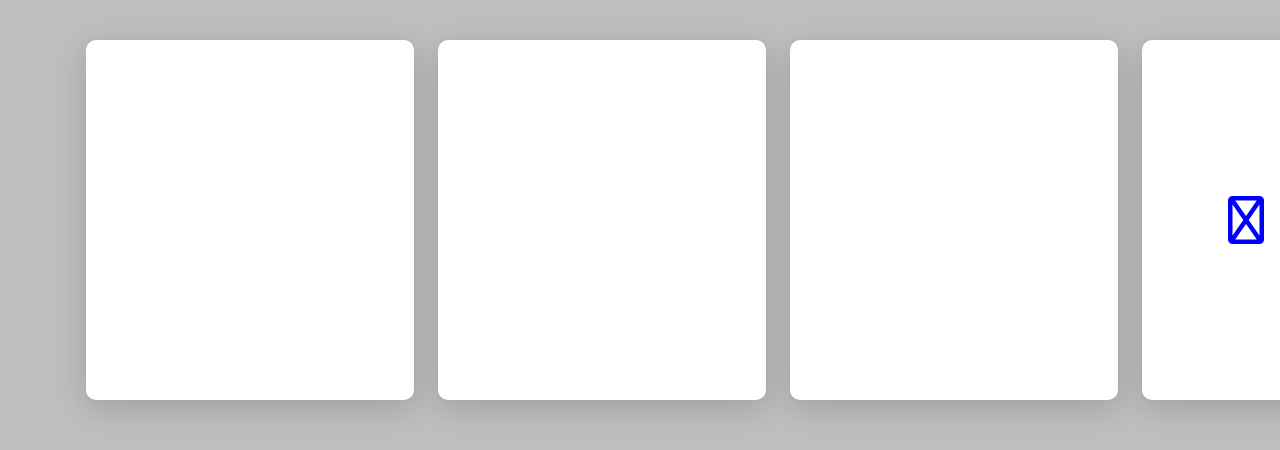
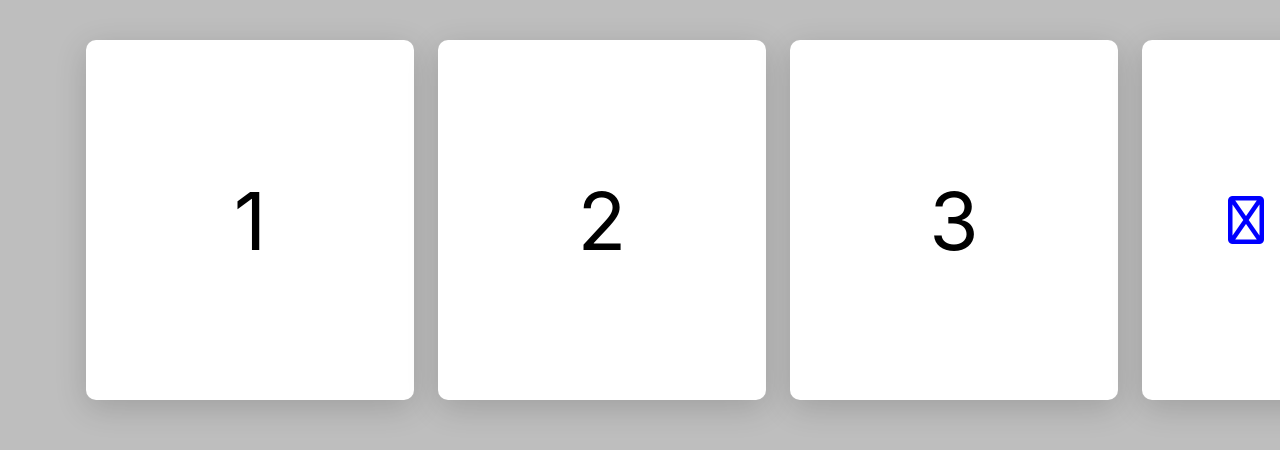
Before and after one commit to rob-bar/poclane, a React (Create React App) app: page / in a window 1280 px wide. Shown: the top 450 px of the page. Built offline with nearby package versions, Linux system fonts and the light colour scheme; the HTML template or start-up script is replaced by a standard one.

Commit message:
Calculation on rest value

```diff
--- a/src/App.js
+++ b/src/App.js
@@ -1,46 +1,67 @@
 import React, { useState } from "react";
 import styled from "styled-components";
 import { mq, breakpoints, colors, easing, shadows } from "./snippets";
-
 const slides = 30; // amount of loaded slides;
 const cardWidth = 352; // width of one card plus its margin;
 const arrowSpace = 160; // is the space left and right for arrows
+const containerWidth = 1040;
 // const margin = 24;
 
-const calculateRange = () => {
+const calculatePageRange = () => {
   return Math.floor((window.innerWidth - arrowSpace) / cardWidth);
 };
 
+const calculateContainerWindowCardDiff = () => {
+  const cardsInContainer = Math.floor(containerWidth / cardWidth);
+  const cardsInWindow = calculatePageRange();
+  return Math.floor((cardsInWindow - cardsInContainer) / 2);
+};
+
+const calculateRestCards = () => {
+  return (slides - calculateContainerWindowCardDiff()) % calculatePageRange();
+};
+
 function App() {
-  // console.log(calculateRange());
+  console.log(calculateContainerWindowCardDiff());
+  console.log(calculatePageRange());
+  console.log(calculateRestCards());
+
   const [page, setPage] = useState(0); // the current page
+  const firstPage = page === 0;
 
-  const prevPage = () => {
-    console.log(page);
-    setPage(page - 1);
-  };
-
-  const nextPage = () => {
-    console.log(page);
-    setPage(page + 1);
-  };
+  const lastPage =
+    page + 1 >=
+    Math.floor(slides / calculatePageRange()) +
+      calculateContainerWindowCardDiff();
 
   return (
     <StyledApp>
       <SwimLane>
-        {page > 0 && (
-          <Icon onClick={prevPage} className="far fa-angle-left fa-3x"></Icon>
-        )}
+        <div>
+          {!firstPage && (
+            <Icon
+              onClick={() => setPage(page - 1)}
+              className="far fa-angle-left fa-3x"
+            ></Icon>
+          )}
+        </div>
         <Container>
-          <Grid page={page}>
+          <Grid page={page} lastPage={lastPage}>
             {[...Array(slides)].map((el, i) => (
-              <Card key={`card${i}`} />
+              <Card key={`card${i}`} color={"white"}>
+                {i + 1}
+              </Card>
             ))}
           </Grid>
         </Container>
-        {page < Math.floor(slides / calculateRange()) && (
-          <Icon onClick={nextPage} className="far fa-angle-right  fa-3x"></Icon>
-        )}
+        <div>
+          {!lastPage && (
+            <Icon
+              onClick={() => setPage(page + 1)}
+              className="far fa-angle-right  fa-3x"
+            ></Icon>
+          )}
+        </div>
       </SwimLane>
     </StyledApp>
   );
@@ -84,8 +105,13 @@ const Grid = styled.div`
   flex-grow: 0;
   flex-shrink: 0;
   transition: transform 1.5s ${easing.expo.out};
-  transform: ${(props) => `translateX(
-    -${props.page * calculateRange() * cardWidth}px
+  transform: ${(props) =>
+    props.lastPage
+      ? `translateX(
+    -${(props.page * calculatePageRange() - calculateRestCards()) * cardWidth}px
+  )`
+      : `translateX(
+    -${props.page * calculatePageRange() * cardWidth}px
   )`};
 
   > * {
@@ -94,12 +120,16 @@ const Grid = styled.div`
 `;
 
 const Card = styled.div`
-  background-color: white;
+  background-color: ${(props) => props.color};
   border-radius: 0.625rem;
   transition: box-shadow 700ms ${easing.expo.out},
     background-color 700ms ${easing.expo.out};
   text-decoration: none;
   width: 14rem;
+  font-size: 5rem;
+  display: flex;
+  justify-content: center;
+  align-items: center;
   height: 22.5rem;
   flex-shrink: 0;
   flex-grow: 0;
@@ -113,7 +143,6 @@ const Card = styled.div`
     box-shadow: none;
 
     &:hover {
-      background-color: ${colors.white};
       ${shadows.depth}
     }
   }
```
